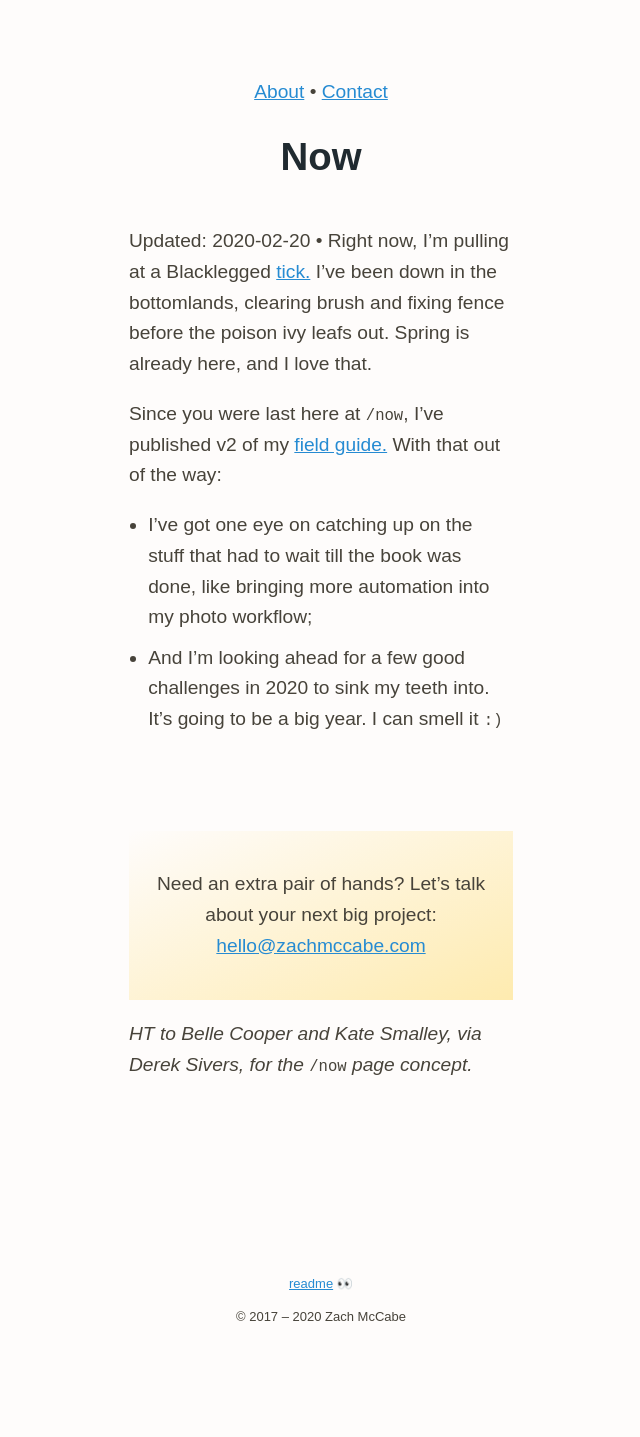
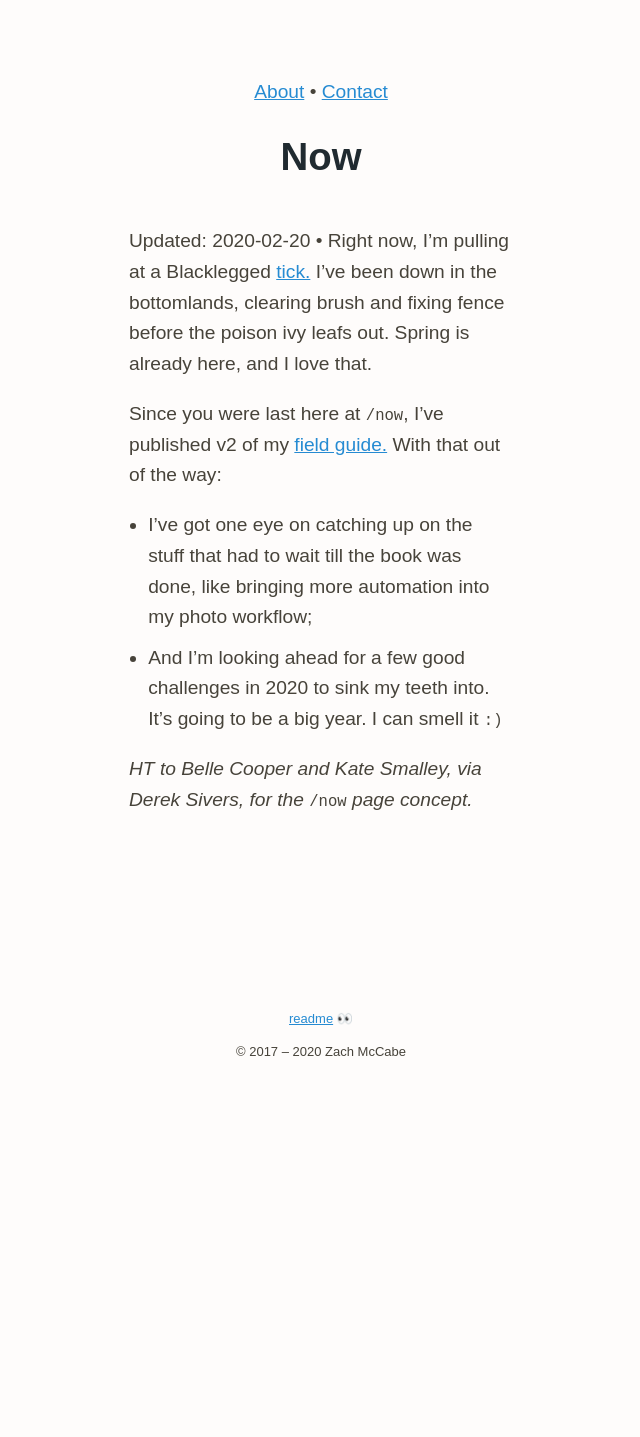
Before and after one commit to zachmccabe/zachmccabe.github.io, a Jekyll site: the page built from now.md, in a window 1280 px wide. Shown: the whole page, without its empty margins (319-959 px from the left). Built offline with Jekyll 4.4.1, drawn with Linux system fonts in a browser that asks for light colours; after the commit the page ends 1172 px from its top, so only the background shows below that.

Commit message:
Update now.md

```diff
--- a/now.md
+++ b/now.md
@@ -17,9 +17,6 @@ Since you were last here at `/now`, I've published v2 of my [field guide.] With
 
 
 
-{% include page_box.html box="Need an extra pair of hands? Let's talk about your next big project: <hello@zachmccabe.com>" %}
-
-
 
 *HT to Belle Cooper and Kate Smalley, via Derek Sivers, for the* `/now` *page concept.*
 
```
